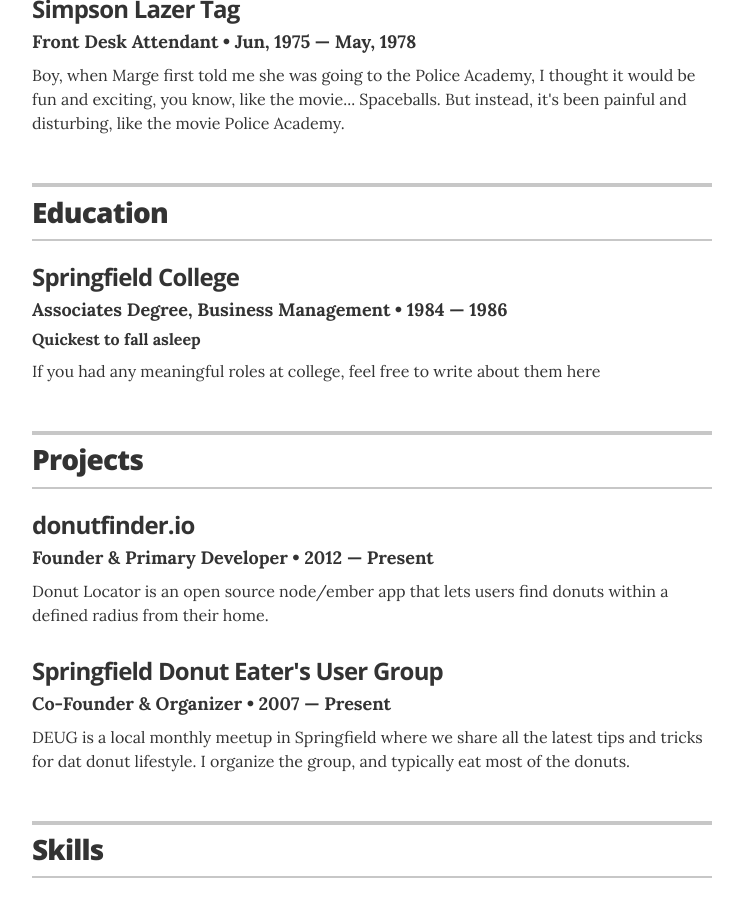
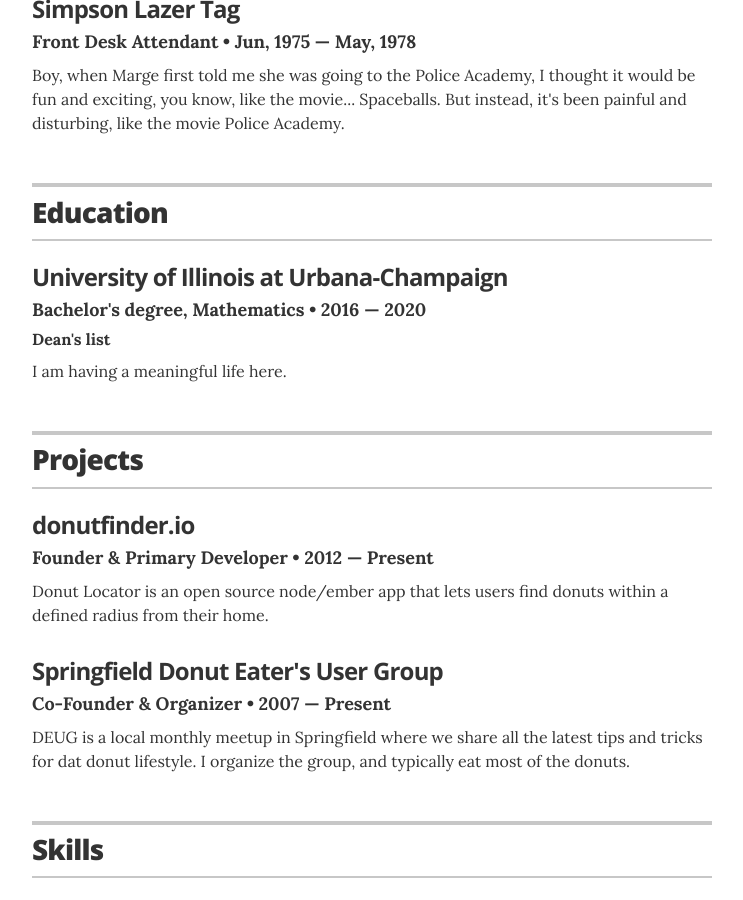
Before and after one commit to AyakoZ/Liwen-Zhang, a Jekyll site: the page built from index.html, in a window 1280 px wide and 900 px high, scrolled down 1006 px. Shown: the whole window, without its empty margins (268-1011 px from the left). Built offline with Jekyll 4.4.1, drawn with Linux system fonts in a browser that asks for light colours.

Commit message:
Update education.yml

```diff
--- a/_data/education.yml
+++ b/_data/education.yml
@@ -1,6 +1,6 @@
 # Degree
-- degree: Associates Degree, Business Management
-  uni: Springfield College
-  year: 1984 &mdash; 1986
-  awards: Quickest to fall asleep
-  summary: If you had any meaningful roles at college, feel free to write about them here
+- degree: Bachelor's degree, Mathematics
+  uni: University of Illinois at Urbana-Champaign
+  year: 2016 &mdash; 2020
+  awards: Dean's list
+  summary: I am having a meaningful life here.
```
